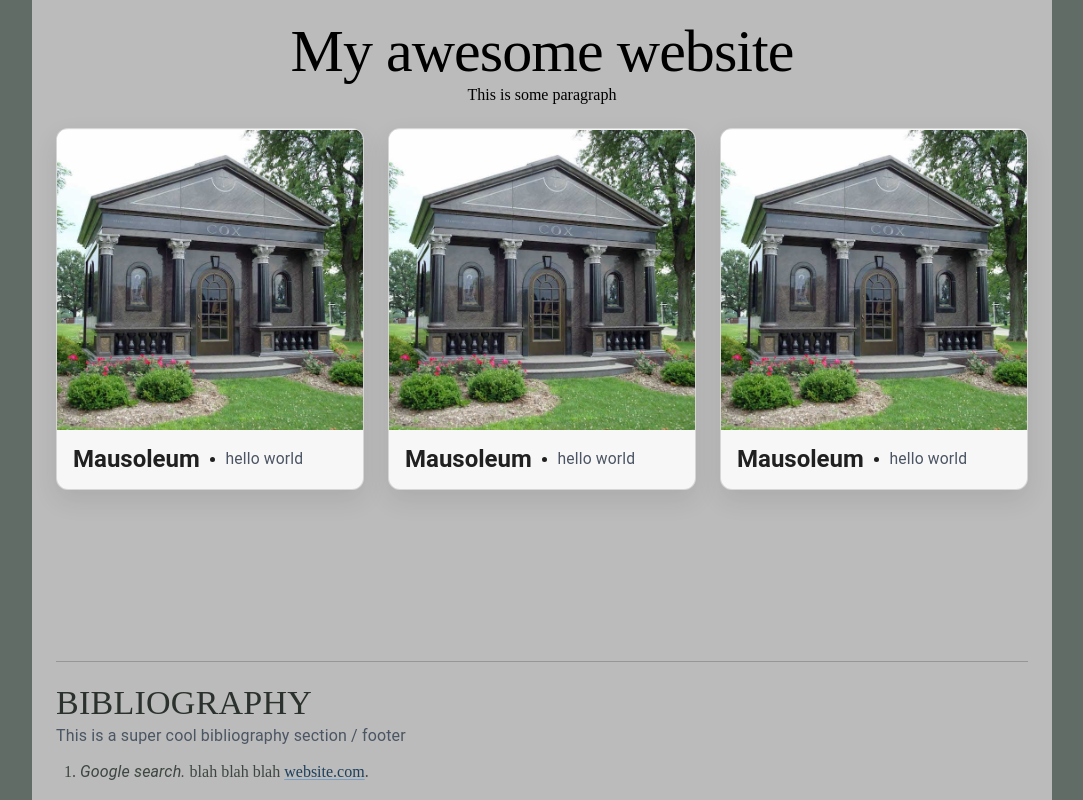
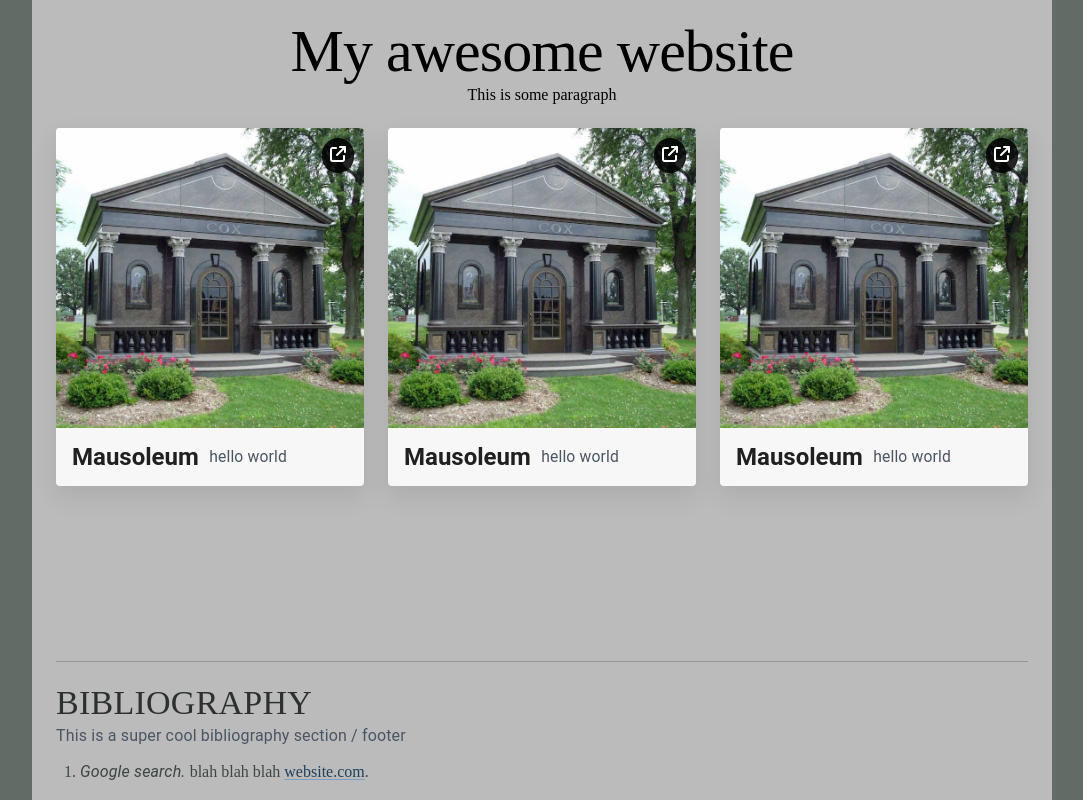
Before and after one commit to Niki-kou/2606848, a React (Vite) app: page / in a window 1280 px wide. Shown: the whole page, without its empty margins (98-1181 px from the left). Built offline with nearby package versions, Linux system fonts and the light colour scheme; a web font is replaced by a local one.

Commit message:
Improve UX on OpenModalView

```diff
--- a/src/Components/CustomModal.jsx
+++ b/src/Components/CustomModal.jsx
@@ -10,7 +10,7 @@ function CustomModal({ open, handleClose, children, title }) {
       maxWidth="md"
       PaperProps={{
         sx: {
-          borderRadius: 3,
+          borderRadius: 1,
           bgcolor: "#f5f1e8",
           backgroundImage: "none",
           overflow: "hidden",
--- a/src/Components/Footer.jsx
+++ b/src/Components/Footer.jsx
@@ -32,9 +32,9 @@ export default function Footer() {
         <Box component="ol" sx={{ m: 0, pl: 3 }}>
           <Box component="li">
             <Typography component="span" sx={{ fontStyle: "italic" }}>
-              Google search.
-            </Typography>{" "}
-            blah blah blah{" "}
+              Google search.&nbsp;
+            </Typography>
+            blah blah blah&nbsp;
             <Link
               href="https://website.com"
               target="_blank"
--- a/src/Components/OpenModalView.jsx
+++ b/src/Components/OpenModalView.jsx
@@ -1,5 +1,5 @@
 import { Card, CardActionArea, CardContent, CardMedia, Typography } from "@mui/material";
-import { FaCircle } from "react-icons/fa6";
+import { FaArrowUpRightFromSquare } from "react-icons/fa6";
 
 function OpenModalView({ title, excerpt, image, onOpen }) {
   return (
@@ -7,19 +7,32 @@ function OpenModalView({ title, excerpt, image, onOpen }) {
       elevation={0}
       sx={{
         height: "100%",
-        borderRadius: 3,
-        border: "1px solid rgba(60, 67, 63, 0.18)",
+        borderRadius: 1,
         bgcolor: "rgba(255, 255, 255, 0.88)",
         boxShadow: "0 10px 24px rgba(39, 44, 42, 0.1)",
+        transition: "transform 0.24s ease-in-out",
+        '&:hover': {
+          transform: 'scale(1.02)'
+        }
       }}
     >
       <CardActionArea onClick={onOpen} sx={{ height: "100%", alignItems: "stretch" }}>
+        <div style={{
+          position: "absolute",
+          right: 10,
+          top: 10,
+          zIndex: 1,
+          backgroundColor: "rgba(0, 0, 0, 0.85)",
+          borderRadius: 999,
+          padding: 8,
+        }}>
+          <FaArrowUpRightFromSquare color="#fff" size={16}/>
+        </div>
         <CardMedia component="img" image={image} alt={title} sx={{ height: 300 }} />
         <CardContent sx={{ display: "flex", flexDirection: "row", gap: 1.3, alignItems: "center" }}>
           <Typography variant="h5" component="h2" sx={{ fontWeight: 700, lineHeight: 1.1 }}>
             {title}
           </Typography>
-          <FaCircle size={5}/>
           <Typography sx={{ color: "#4b5563", fontSize: "0.98rem", lineHeight: 1.5 }}>
             {excerpt}
           </Typography>
```
